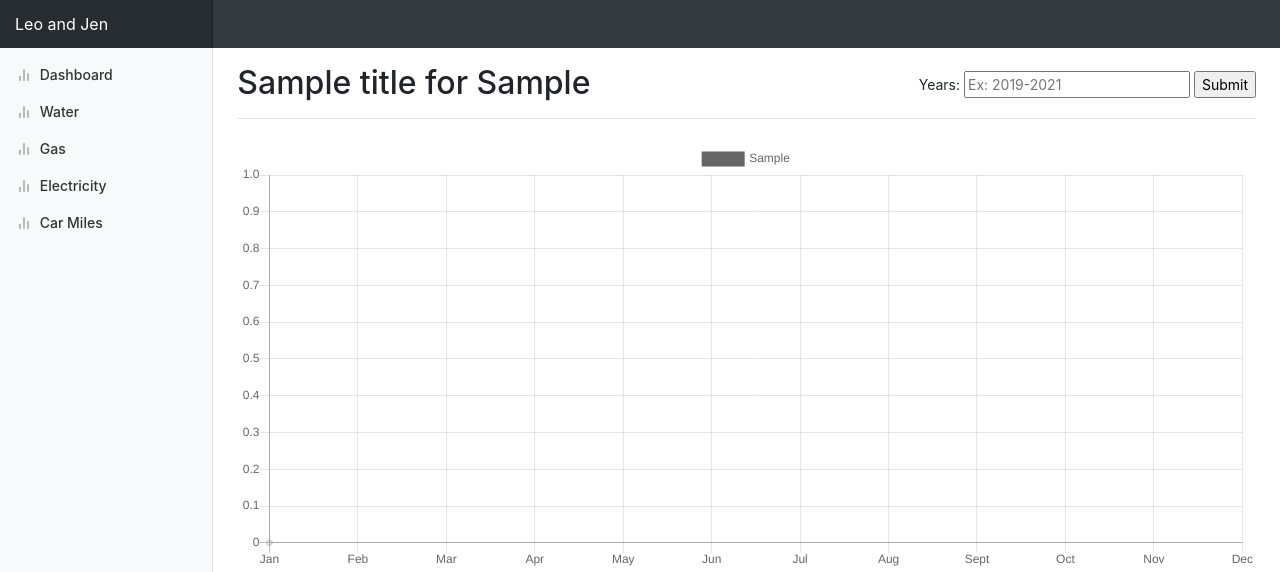
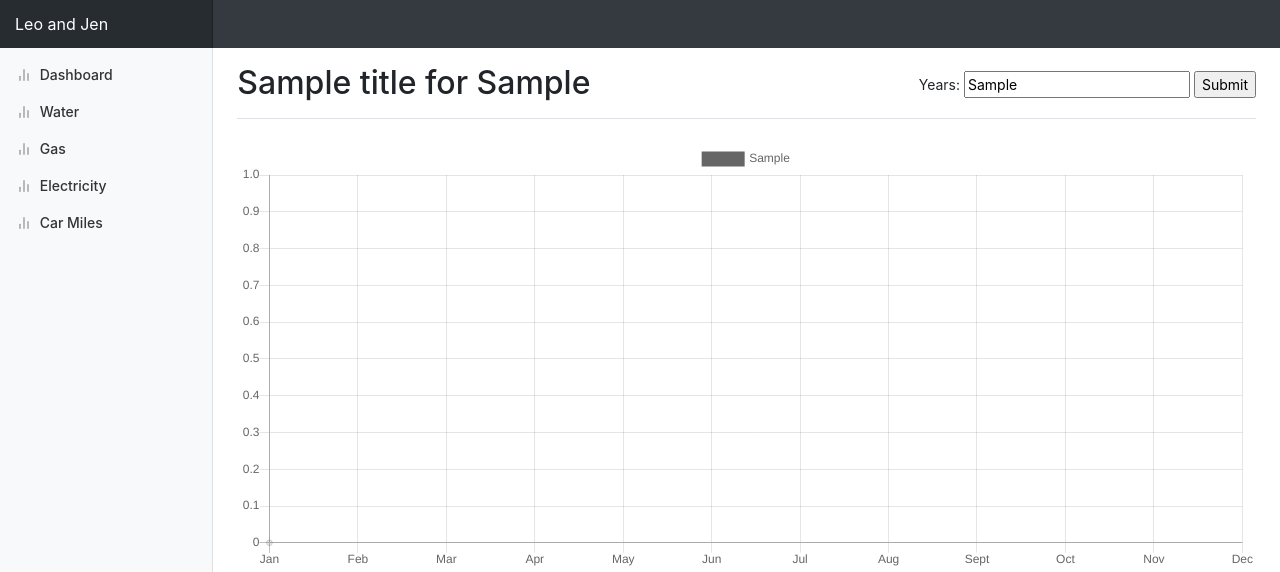
Before and after one commit to dtraleigh/data, a Django app: template data/templates/page.html in a window 1280 px wide. Shown: the top 572 px of the page. Run offline with Django 3.2, Linux system fonts and the light colour scheme; the template is opened without the code that fills it: most values are stand-ins (such as "Sample title", 1, 10 or a date in 2020); some libraries are stand-ins or nearby versions.

Commit message:
Removed spaces from any years input. Prefilled in the form with the year range

```diff
--- a/data/functions.py
+++ b/data/functions.py
@@ -111,6 +111,7 @@ def get_average(lst):
 
 def get_measurement_data(data_name, years_range):
     data_class = apps.get_model(app_label="data", model_name=data_name)
+    years_range = years_range.replace(" ", "")
 
     if data_name != "CarMiles":
         if "-" in years_range:
--- a/data/templates/miles.html
+++ b/data/templates/miles.html
@@ -16,7 +16,7 @@
     </div>-->
     <form action="?" method="get">
       <label for="years_input">Years: </label>
-      <input id="years_input" type="text" name="years" placeholder="Ex: 2019-2021">
+      <input id="years_input" type="text" name="years" placeholder="Ex: 2019-2021" value="{{years_range}}">
       <input type="submit" value="Submit">
     </form>
   </div>
--- a/data/templates/page.html
+++ b/data/templates/page.html
@@ -16,7 +16,7 @@
     </div>-->
     <form action="?" method="get">
       <label for="years_input">Years: </label>
-      <input id="years_input" type="text" name="years" placeholder="Ex: 2019-2021">
+      <input id="years_input" type="text" name="years" placeholder="Ex: 2019-2021" value="{{years_range}}">
       <input type="submit" value="Submit">
     </form>
   </div>
```
